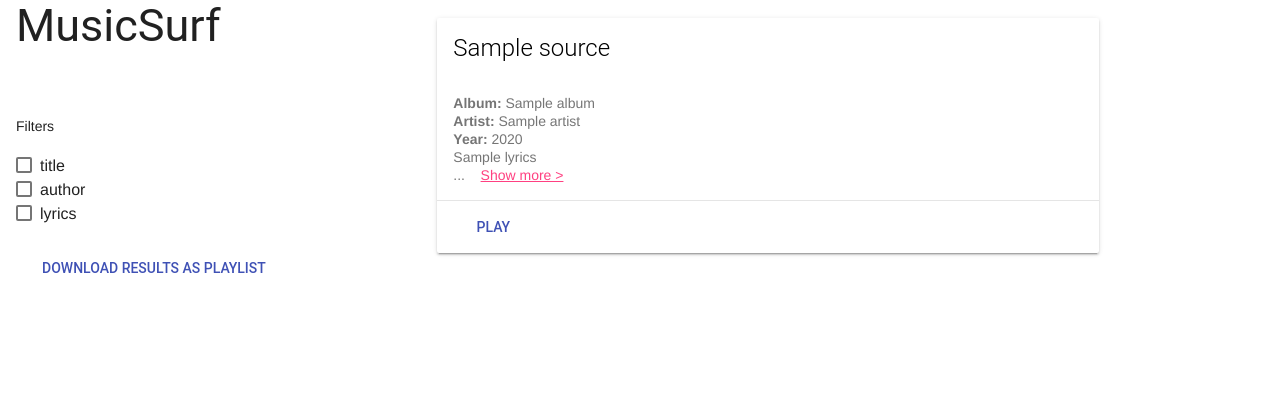
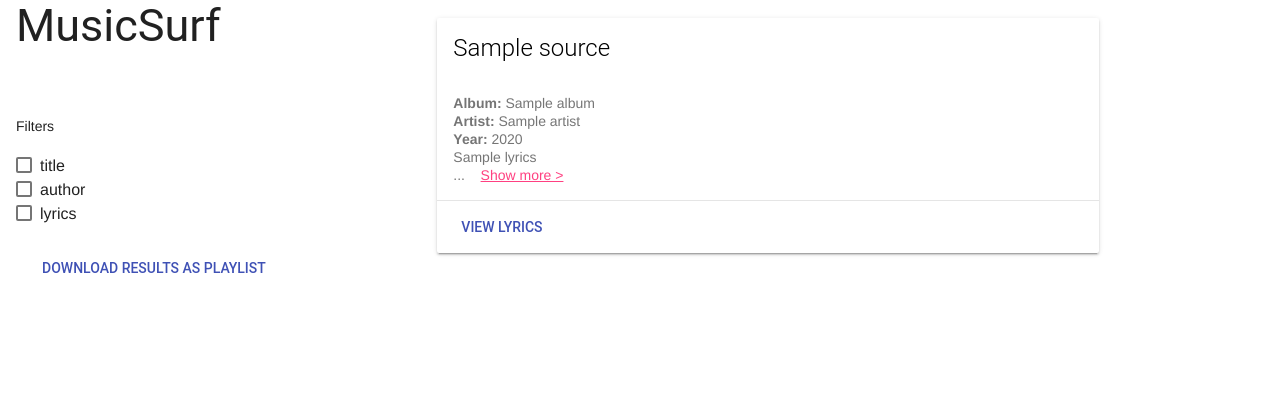
Before and after one commit to electron0zero/MusicSurf, a Flask app: template musicsurf/templates/index.html in a window 1280 px wide. Shown: the part 38-449 px from the top of the page. Run offline with Flask 2, Linux system fonts and the light colour scheme; the template is opened without the code that fills it: values that come from a table or form of the project are taken from there, most other values are stand-ins (such as "Sample title", 1, 10 or a date in 2020); some libraries are stand-ins or nearby versions.

Commit message:
fix - more than 10 search results

```diff
--- a/musicsurf/elasticsearch/searchAPIStruct.json
+++ b/musicsurf/elasticsearch/searchAPIStruct.json
@@ -1,4 +1,5 @@
 {
+"from": 0, "size": 9999,
 "query":
 {
     "bool":
--- a/musicsurf/templates/index.html
+++ b/musicsurf/templates/index.html
@@ -81,8 +81,11 @@
                             </div>
                             <!--play song button. need to link it to music player-->
                             <div class="mdl-card__actions mdl-card--border">
-                                <a class="mdl-button mdl-button--colored mdl-js-button mdl-js-ripple-effect" href="{{ i['_source']['path'] }}">
+                                <!--<a class="mdl-button mdl-button--colored mdl-js-button mdl-js-ripple-effect" href="{{ i['_source']['path'] }}">
                                 Play
+                                </a>-->
+                                <a class="mdl-button mdl-button--colored mdl-js-button mdl-js-ripple-effect" href="#">
+                                View Lyrics
                                 </a>
                             </div>
                         </div><br>
```
